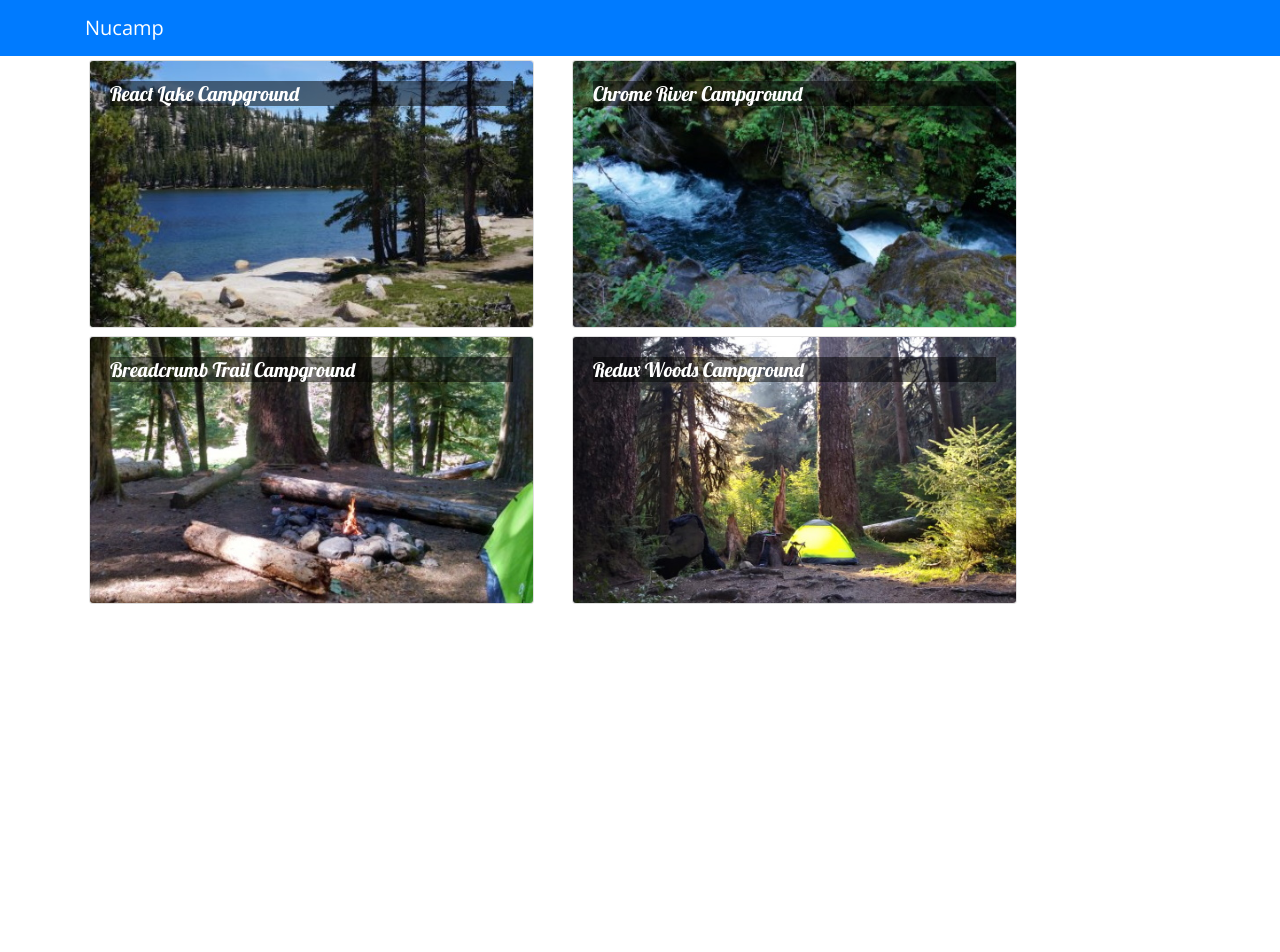
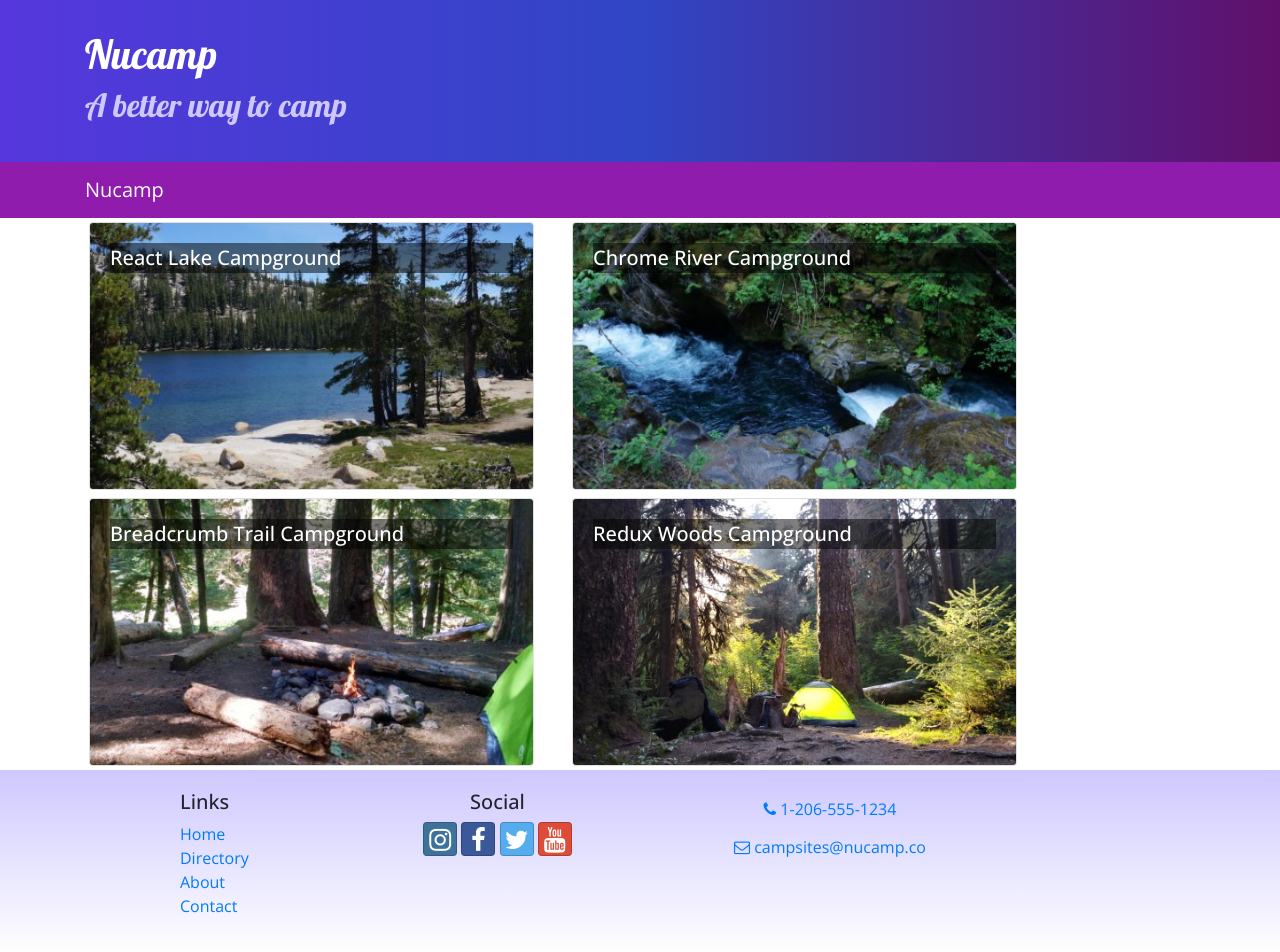
Before and after one commit to pamesjollard/nucampsite_react, a React (Create React App) app: page / in a window 1280 px wide. Before the commit the page ends 800 px from the top, so only its background shows below. Built offline with nearby package versions, Linux system fonts and the light colour scheme.

Commit message:
ninth commit

```diff
--- a/package.json
+++ b/package.json
@@ -7,6 +7,8 @@
     "@testing-library/react": "^11.1.0",
     "@testing-library/user-event": "^12.1.10",
     "bootstrap": "4.5.2",
+    "bootstrap-social": "5.1.1",
+    "font-awesome": "4.7.0",
     "react": "^17.0.2",
     "react-dom": "^17.0.2",
     "react-popper": "1.3.6",
--- a/src/App.css
+++ b/src/App.css
@@ -1,12 +1,47 @@
 body {
-  font-family: "Open Sans", sans-serif;
+    font-family: "Open Sans", sans-serif;
+}
+
+h1, h2, h3, .card-body>.card-title {
+    font-family: "Lobster", cursive;
 }
 
 .card-title {
-  font: 500 1.25rem "Lobster", cursive;
+    font-weight: 500;
+    font-size: 1.25rem;
+}
+
+h2 {
+    color: #3046C5;
 }
 
 .card-img-overlay .card-title {
-  color: white;
-  background: rgba(0, 0, 0, 0.5);
+    color: white;
+    background-color: rgba(0, 0, 0, 0.5);
 }
+
+.row-content {
+    padding: 50px 0;
+    border-bottom: 1px ridge;
+    min-height: 200px;
+}
+
+.site-footer {
+    background-image: linear-gradient(#CEC8FF, white);
+    padding: 20px 0;
+}
+
+.jumbotron {
+    margin: 0;
+    padding: 30px;
+    background-image: linear-gradient(to right, #5637DD, #3046C5, #60106B);
+    color: white;
+}
+
+.jumbotron h2 {
+    color: #CEC8FF;
+}
+
+.navbar-dark {
+    background-color: #901CAD;
+}
--- a/src/components/CampsiteInfoComponent.js
+++ b/src/components/CampsiteInfoComponent.js
@@ -1,4 +1,4 @@
-import React, { Component } from 'react'
+import React from 'react'
 import { Card, CardImg, CardText, CardBody, CardTitle} from 'reactstrap';
 
 const dateFormatter = (date) => (
@@ -9,10 +9,7 @@
         }).format(new Date(Date.parse(date)))
 );
 
-
-
-export default class CampsiteInfoComponent extends Component {
-    renderCampsite(campsite) {
+    function RenderCampsite({campsite}) {
         return (
             <div className="col-md-5 m-1">
                 <Card>
@@ -27,7 +24,7 @@
     }
 
 
-    renderComments(comments) {
+    function RenderComments({comments}) {
         if (comments) {
             return (
                 <div className="col-md-5 m-1">
@@ -45,16 +42,14 @@
         }
     }
 
-    render() {
+    function CampsiteInfoComponent(props) {
 
-        console.log(this.props.campsite);
-
-        if (this.props.campsite) {
+        if (props.campsite) {
             return (
                 <div className="container">
                     <div className="row">
-                        {this.renderCampsite(this.props.campsite)}
-                        {this.renderComments(this.props.campsite.comments)}
+                        <RenderCampsite campsite={props.campsite} />
+                        <RenderComments comments={props.campsite.comments} />
                     </div>
                 </div>
             );
@@ -64,4 +59,8 @@
             <div></div>
         );
     }
-}
+
+
+
+
+export default CampsiteInfoComponent;
--- a/src/components/DirectoryComponent.js
+++ b/src/components/DirectoryComponent.js
@@ -1,18 +1,22 @@
-import React, { Component } from 'react';
+import React from 'react';
 import { Card, CardImg, CardImgOverlay, CardTitle} from 'reactstrap';
 
-class Directory extends Component {
-
-    render() {
-        const directory = this.props.campsites.map(campsite => {
+function RenderDirectoryItem({campsite, onClick}) {
     return (
-                <div key={campsite.id}className="col-md-5 m-1">
-                    <Card onClick={() => this.props.onClick(campsite.id)}>
+        <Card onClick={() => onClick(campsite.id)}>
             <CardImg width="100%" src={campsite.image} alt={campsite.name} />
                 <CardImgOverlay>
                     <CardTitle>{campsite.name}</CardTitle>
                 </CardImgOverlay>
         </Card>
+    )
+}
+
+function Directory(props) {
+    const directory = props.campsites.map(campsite => {
+        return (
+            <div key={campsite.id}className="col-md-5 m-1">
+                <RenderDirectoryItem campsite={campsite} onClick={props.onClick} />
             </div>
         );
     });
@@ -25,6 +29,6 @@
         </div>
     );
 }
-}
+
 
 export default Directory;
--- /dev/null
+++ b/src/components/FooterComponent.js
@@ -0,0 +1,34 @@
+import React from 'react';
+
+function Footer(props) {
+    return (
+        <footer className="site-footer">
+            <div className="container">
+                <div className="row">
+                    <div className="col-4 col-sm-2 offset-1">
+                        <h5>Links</h5>
+                        <ul className="list-unstyled">
+                            <li><a href="#">Home</a></li>
+                            <li><a href="#">Directory</a></li>
+                            <li><a href="#">About</a></li>
+                            <li><a href="#">Contact</a></li>
+                        </ul>
+                    </div>
+                    <div className="col-6 col-sm-3 text-center">
+                        <h5>Social</h5>
+                        <a className="btn btn-social-icon btn-instagram" href="http://instagram.com/"><i className="fa fa-instagram" /></a>{' '}
+                        <a className="btn btn-social-icon btn-facebook" href="http://www.facebook.com/"><i className="fa fa-facebook" /></a>{' '}
+                        <a className="btn btn-social-icon btn-twitter" href="http://twitter.com/"><i className="fa fa-twitter" /></a>{' '}
+                        <a className="btn btn-social-icon btn-google" href="http://youtube.com/"><i className="fa fa-youtube" /></a>
+                    </div>
+                    <div className="col-sm-4 text-center">
+                        <a role="button" className="btn btn-link" href="tel:+12065551234"><i className="fa fa-phone" /> 1-206-555-1234</a><br />
+                        <a role="button" className="btn btn-link" href="mailto:notreal@notreal.co"><i className="fa fa-envelope-o" /> campsites@nucamp.co</a>
+                    </div>
+                </div>
+            </div>
+        </footer>
+    )
+}
+
+export default Footer;
--- /dev/null
+++ b/src/components/HeaderComponent.js
@@ -0,0 +1,30 @@
+import React, { Component } from 'react';
+import { Navbar, NavbarBrand, Jumbotron  } from 'reactstrap';
+
+
+class Header extends Component {
+    render() {
+        return (
+            <React.Fragment>
+                <Jumbotron fluid>
+                    <div className="container">
+                        <div className="row">
+                            <div className="col">
+                                <h1>Nucamp</h1>
+                                <h2>A better way to camp</h2>
+                            </div>
+                        </div>
+                    </div>
+                </Jumbotron>
+
+                <Navbar dark sticky="top">
+                <div className="container">
+                    <NavbarBrand href="/">Nucamp</NavbarBrand>
+                </div>
+                </Navbar>
+            </React.Fragment>
+        );
+    }
+}
+
+export default Header;
--- a/src/components/MainComponent.js
+++ b/src/components/MainComponent.js
@@ -1,5 +1,6 @@
 import React, { Component } from 'react';
-import { Navbar, NavbarBrand } from 'reactstrap';
+import Header from './HeaderComponent';
+import Footer from './FooterComponent';
 import Directory from './DirectoryComponent';
 import CampsiteInfoComponent from './CampsiteInfoComponent';
 import { CAMPSITES } from '../shared/campsites';
@@ -10,7 +11,6 @@
     this.state = {
       campsites: CAMPSITES,
       selectedCampsite: null
-
     };
   }
 
@@ -21,14 +21,20 @@
   render() {
     return (
       <div>
-        <Navbar dark color="primary">
-        <div className="container">
-            <NavbarBrand href="/">Nucamp</NavbarBrand>
-        </div>
-        </Navbar>
         <Directory campsites={this.state.campsites} onClick={(campsiteId) => this.onCampsiteSelect(campsiteId)} />
         <CampsiteInfoComponent campsite={this.state.campsites.filter(campsite => campsite.id === this.state.selectedCampsite)[0]}/>
       </div>
+    );
+  }
+
+  render() {
+    return (
+        <div>
+            <Header />
+            <Directory campsites={this.state.campsites} onClick={campsiteId => this.onCampsiteSelect(campsiteId)} />
+            <CampsiteInfoComponent campsite={this.state.campsites.filter(campsite => campsite.id === this.state.selectedCampsite)[0]} />
+            <Footer />
+        </div>
     );
   }
 }
--- a/src/index.js
+++ b/src/index.js
@@ -5,6 +5,8 @@
 import 'bootstrap/dist/css/bootstrap.min.css';
 import 'typeface-lobster';
 import 'typeface-open-sans';
+import 'font-awesome/css/font-awesome.css';
+import 'bootstrap-social/bootstrap-social.css';
 import App from './App';
 
 ReactDOM.render(
```
Also changed, not shown: 1 other file (tests, documents, lock files or other folders). Lines whose indentation alone changed are shown as unchanged.
